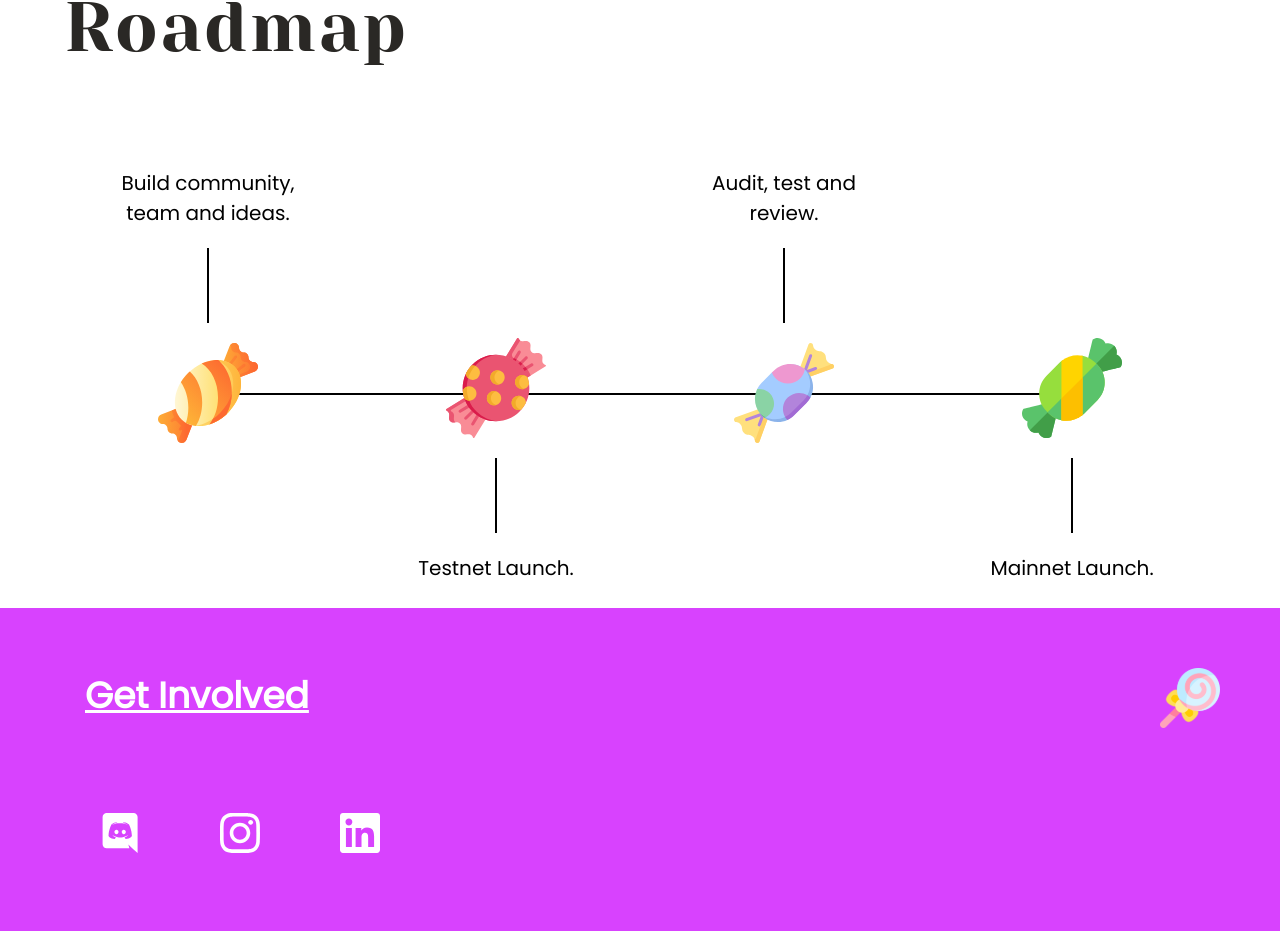
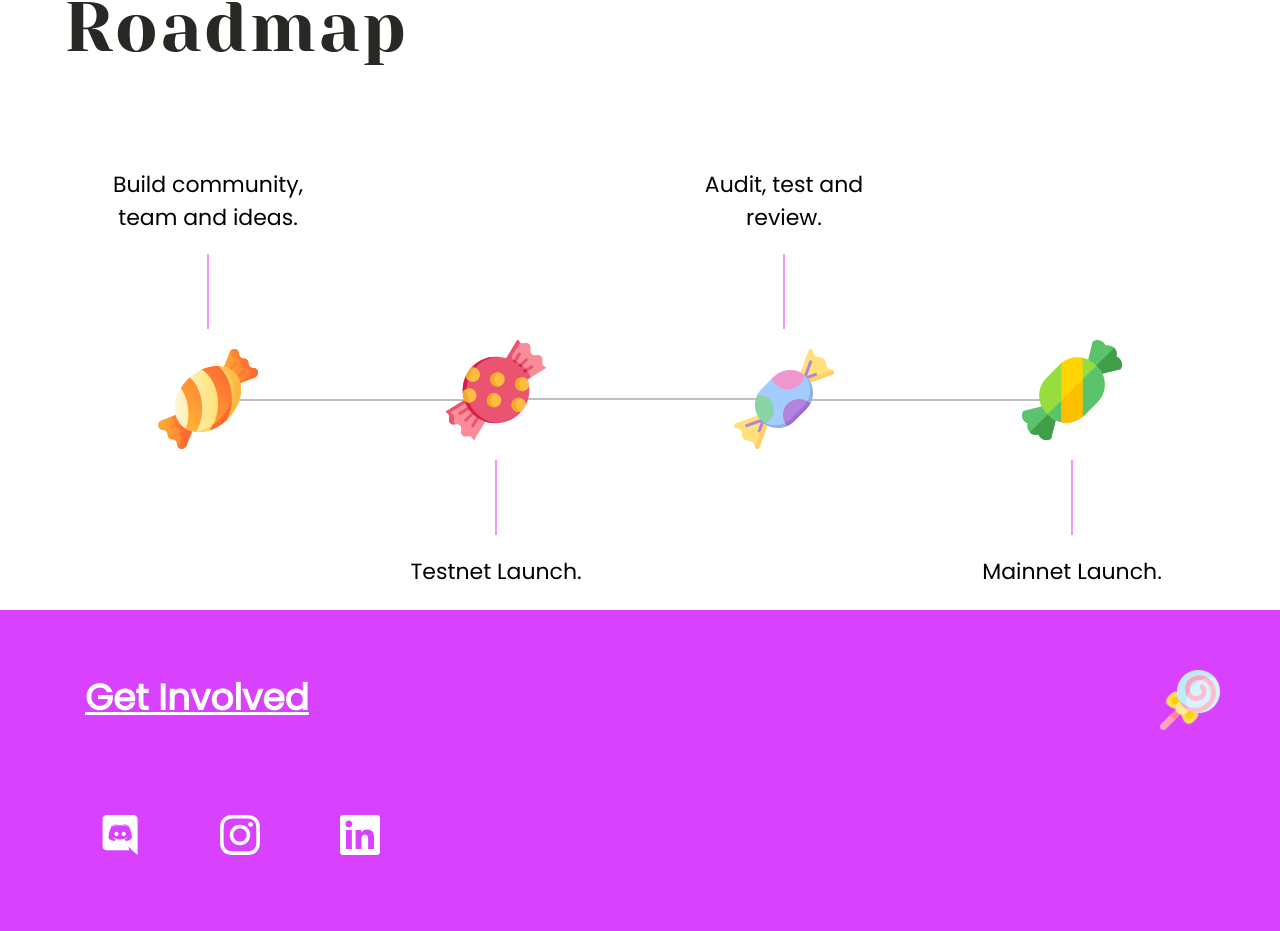
Before and after one commit to own-me/nude-promo, a React app: page / in a window 1280 px wide. Shown: the part 6163-7094 px from the top of the page. Built offline with nearby package versions, Linux system fonts and the light colour scheme.

Commit message:
more roadmap styling

```diff
--- a/components/Roadmap.tsx
+++ b/components/Roadmap.tsx
@@ -28,13 +28,13 @@ const RoadmapItem = styled.div<{ $offset?: boolean }>`
     height: 200px;
     width: 100%;
     text-align: center;
-    ${props => props.$offset ? "margin-top: 170px" : ""};
+    ${props => props.$offset ? "margin-top: 172px" : ""};
 `;
 
 const RoadmapItemText = styled.div`
     padding: 20px;
     font-family: Poppins, Open Sans;
-    font-size: 20px;
+    font-size: 22px;
     margin: 0 auto;
     width: 200px;
 `;
@@ -52,12 +52,12 @@ const VerticalLineContainer = styled.div`
 `;
 
 const VerticalLineSection = styled.div`
-    border-right: solid black 2px;
+    border-right: solid #ee98fd 2px;
     height: 100%;
 `;
 
 const HorizontalLine = styled.div<{ $offset?: boolean }>`
-    border-bottom: 2px solid black;
+    border-bottom: 2px solid #bfbfbf;
     position: relative;
     top: ${props => props.$offset ? "-210px" : "-70px"};
     left: 50%;
```
